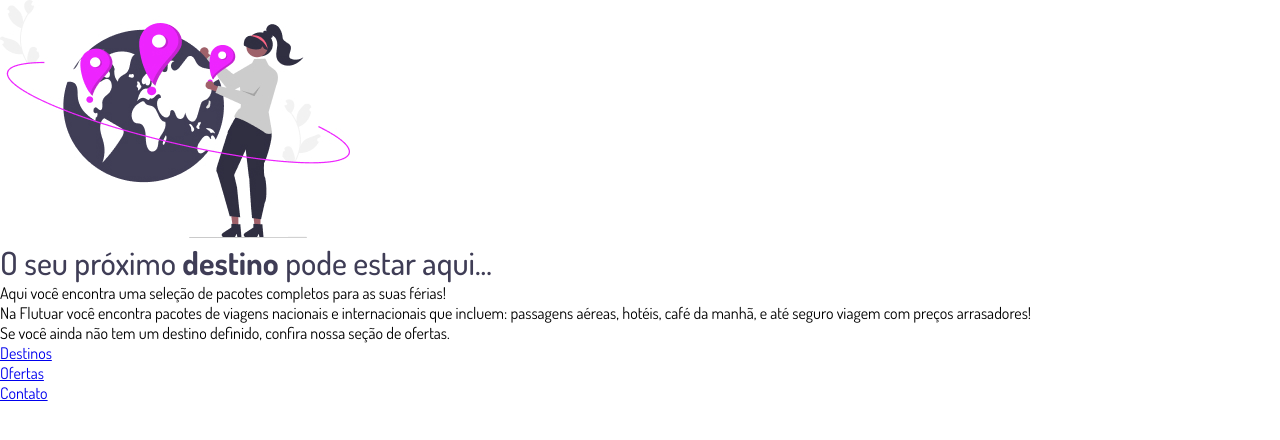
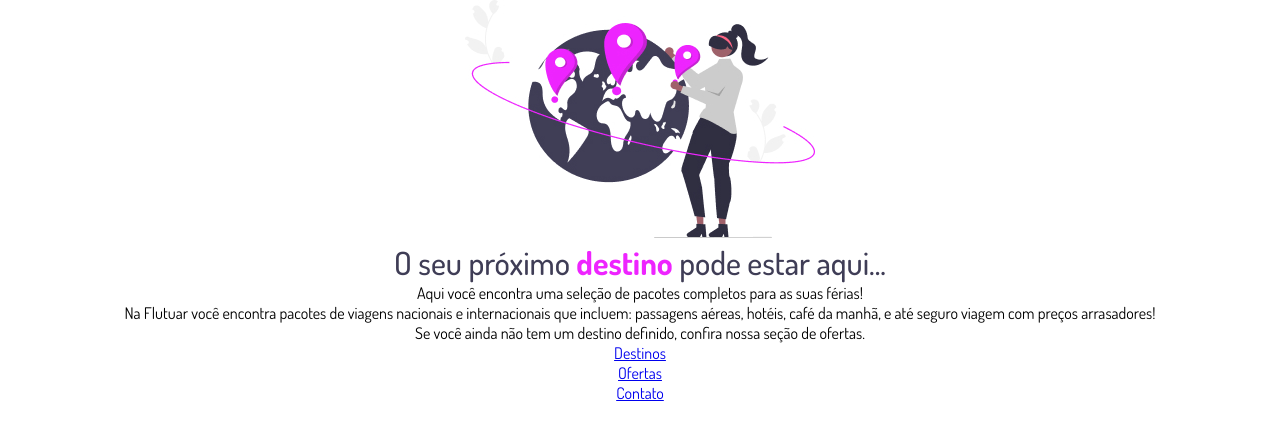
Before and after one commit to rubenstadeum/Flutuar, a plain HTML site: page index.html in a window 1280 px wide. Drawn offline with Linux system fonts and the light colour scheme.

Commit message:
Definindo cores e centralizando conteúdo

```diff
--- a/styles.css
+++ b/styles.css
@@ -8,6 +8,9 @@
 :root {
     font-size: 62.5%;
     --dark-blue: #3F3D56;
+    --shock-pink: #EE24FF;
+    --gray-300: #828282;
+    --gray-100: #ECEFF2;
 }
 
 body {
@@ -20,3 +23,12 @@ h1 {
     font-weight: 500;
     color: var(--dark-blue);
 }
+
+#container{
+    text-align: center;
+}
+
+strong {
+    color: var(--shock-pink);
+    font-weight: 700;
+}
```
